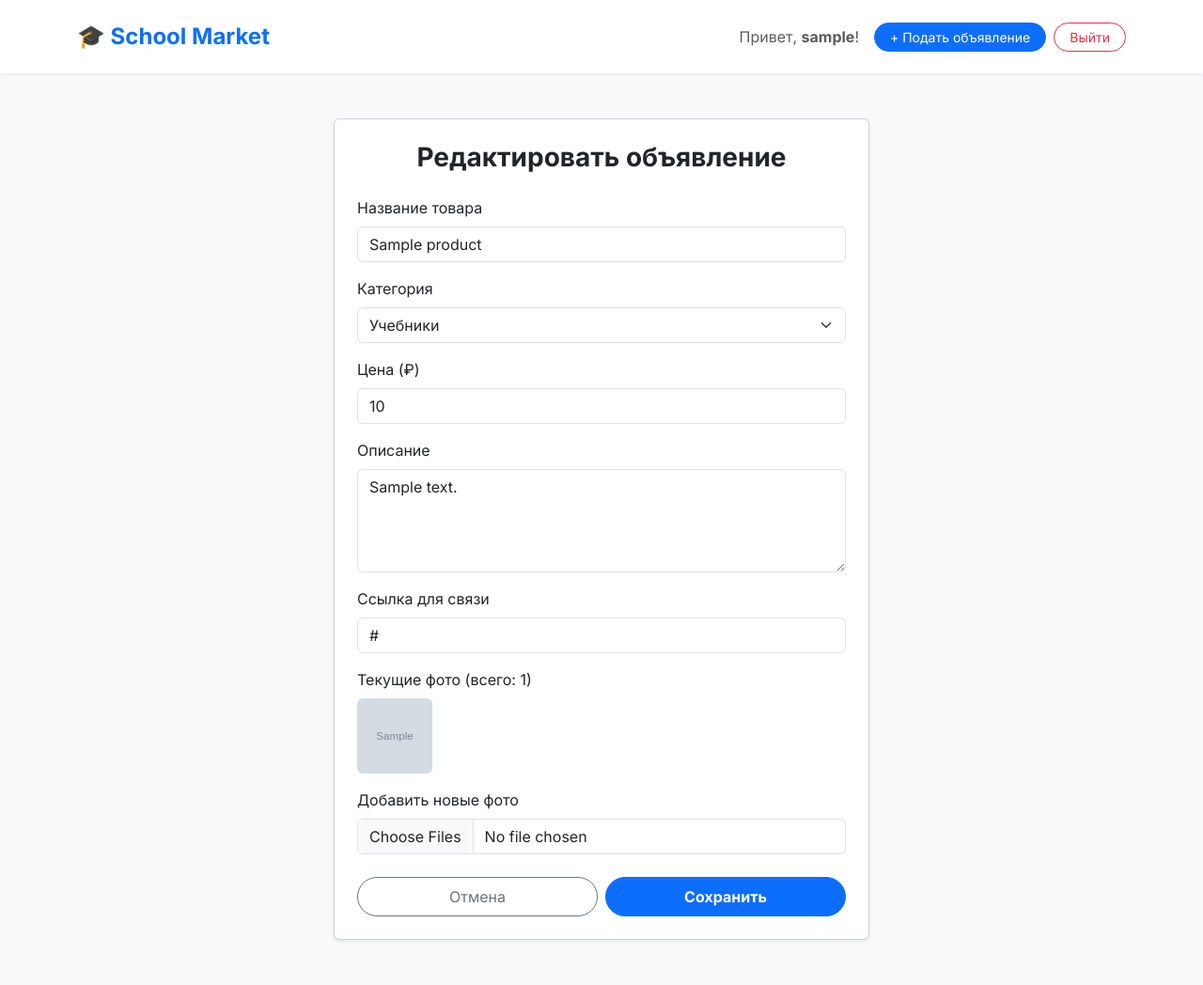
After one commit to Eleksius/UniSell, a Flask app: page /edit/1 in a window 1280 px wide. The commit adds this page. Shown: the whole page at 94% size. Run offline with Flask 3, Linux system fonts and the light colour scheme; a user stored in the database is signed in; tables that the repository leaves empty hold one stand-in row (values such as "Sample post"); grey boxes marked "Sample" are stand-in pictures.

Commit message:
added login, register and base mechanic

```diff
--- a/app.py
+++ b/app.py
@@ -1,63 +1,196 @@
 import os
-from flask import Flask, render_template, request, redirect, url_for
+from flask import Flask, render_template, request, redirect, url_for, jsonify, flash
+from flask_login import LoginManager, login_user, logout_user, login_required, current_user
+from werkzeug.security import generate_password_hash, check_password_hash
 from werkzeug.utils import secure_filename
-from models import db, Product, Category, ProductImage
+from models import db, User, Product, Category, ProductImage
 
-#база данных и само приложения
 app = Flask(__name__)
+app.config['SECRET_KEY'] = 'your_super_secret_key_123'  # Нужно для работы сессий
 app.config['SQLALCHEMY_DATABASE_URI'] = 'sqlite:///market.db'
 app.config['UPLOAD_FOLDER'] = 'static/uploads'
+
 db.init_app(app)
 
+# Настройка Flask-Login
+login_manager = LoginManager()
+login_manager.init_app(app)
+login_manager.login_view = 'login'
+
+
+@login_manager.user_loader
+def load_user(user_id):
+    return User.query.get(int(user_id))
+
+
+# --- МАРШРУТЫ АВТОРИЗАЦИИ ---
+
+@app.route('/register', methods=['GET', 'POST'])
+def register():
+    if request.method == 'POST':
+        username = request.form.get('username')
+        password = request.form.get('password')
+
+        if User.query.filter_by(username=username).first():
+            flash('Пользователь с таким логином уже существует.', 'danger')
+            return redirect(url_for('register'))
+
+        hashed_pw = generate_password_hash(password)
+        new_user = User(username=username, password_hash=hashed_pw)
+        db.session.add(new_user)
+        db.session.commit()
+        return redirect(url_for('login'))
+
+    return render_template('register.html')
+
+
+@app.route('/login', methods=['GET', 'POST'])
+def login():
+    if request.method == 'POST':
+        username = request.form.get('username')
+        password = request.form.get('password')
+
+        user = User.query.filter_by(username=username).first()
+        if user and check_password_hash(user.password_hash, password):
+            login_user(user)
+            return redirect(url_for('index'))
+
+        flash('Неверный логин или пароль.', 'danger')
+        return redirect(url_for('login'))
+
+    return render_template('login.html')
+
+
+@app.route('/logout')
+@login_required
+def logout():
+    logout_user()
+    return redirect(url_for('index'))
+
+
+# --- ОСНОВНОЙ ФУНКЦИОНАЛ ---
 
 @app.route('/')
 def index():
     category_id = request.args.get('category_id', type=int)
-
-    # Класическая фильтрация
-    if category_id:
-        products = Product.query.filter_by(category_id=category_id).all()
-    else:
-        products = Product.query.all()
-
-    categories = Category.query.all()
-    return render_template('index.html', products=products, categories=categories)
+    products = Product.query.filter_by(category_id=category_id).all() if category_id else Product.query.all()
+    return render_template('index.html', products=products, categories=Category.query.all())
 
 
 @app.route('/add', methods=['GET', 'POST'])
+@login_required  # Только залогиненные могут добавлять
 def add_product():
     if request.method == 'POST':
-        # Создаем товар
         new_product = Product(
             title=request.form['title'],
             description=request.form['description'],
             price=request.form['price'],
             contact_link=request.form['contact'],
-            category_id=request.form['category']
+            category_id=request.form['category'],
+            user_id=current_user.id  # Привязываем к текущему юзеру
         )
         db.session.add(new_product)
-        db.session.flush()  # Получаем ID товара до коммита
+        db.session.flush()
 
-        # Обработка нескольких фото
         files = request.files.getlist('photos')
         for file in files:
             if file and file.filename:
                 filename = secure_filename(file.filename)
                 file.save(os.path.join(app.config['UPLOAD_FOLDER'], filename))
-                img = ProductImage(filename=filename, product_id=new_product.id)
-                db.session.add(img)
+                db.session.add(ProductImage(filename=filename, product_id=new_product.id))
 
         db.session.commit()
         return redirect(url_for('index'))
+    return render_template('add_product.html', categories=Category.query.all())
+
+
+# --- ТРЕБОВАНИЕ: REST API ---
+# Этот эндпоинт отдает список товаров в формате JSON. Отлично подойдет и для Алисы!
+@app.route('/api/products', methods=['GET'])
+def get_products_api():
+    products = Product.query.all()
+    output = []
+    for p in products:
+        p_data = {
+            'id': p.id,
+            'title': p.title,
+            'price': p.price,
+            'description': p.description,
+            'category': p.category.name,
+            'seller': p.seller.username,
+            'images': [url_for('static', filename='uploads/' + img.filename, _external=True) for img in p.images]
+        }
+        output.append(p_data)
+    return jsonify({'products': output})
+
+
+# ==========================================
+# 4. РЕДАКТИРОВАНИЕ И УДАЛЕНИЕ ОБЪЯВЛЕНИЙ
+# ==========================================
+
+@app.route('/edit/<int:product_id>', methods=['GET', 'POST'])
+@login_required
+def edit_product(product_id):
+    # Ищем товар по ID, если не нашли — вернется ошибка 404
+    product = Product.query.get_or_404(product_id)
+
+    # Строгая проверка: является ли текущий юзер хозяином товара
+    if product.user_id != current_user.id:
+        flash('Вы не можете редактировать чужие объявления!', 'danger')
+        return redirect(url_for('index'))
+
+    if request.method == 'POST':
+        product.title = request.form.get('title')
+        product.category_id = request.form.get('category')
+        product.price = request.form.get('price', 0)
+        product.description = request.form.get('description')
+        product.contact_link = request.form.get('contact')
+
+        # Если пользователь решил догрузить еще фото
+        files = request.files.getlist('photos')
+        for file in files:
+            if file and file.filename:
+                filename = secure_filename(file.filename)
+                file.save(os.path.join(app.config['UPLOAD_FOLDER'], filename))
+                db.session.add(ProductImage(filename=filename, product_id=product.id))
+
+        db.session.commit()
+        flash('Объявление успешно обновлено!', 'success')
+        return redirect(url_for('index'))
 
     categories = Category.query.all()
-    return render_template('add_product.html', categories=categories)
+    return render_template('edit_product.html', product=product, categories=categories)
+
+
+@app.route('/delete/<int:product_id>', methods=['POST', 'GET'])
+@login_required
+def delete_product(product_id):
+    product = Product.query.get_or_404(product_id)
+
+    # Проверка прав
+    if product.user_id != current_user.id:
+        flash('Вы не можете удалить чужое объявление!', 'danger')
+        return redirect(url_for('index'))
+
+    # Удаляем файлы картинок с жесткого диска сервера, чтобы не забивать место
+    for img in product.images:
+        try:
+            os.remove(os.path.join(app.config['UPLOAD_FOLDER'], img.filename))
+        except FileNotFoundError:
+            pass  # Если файла физически нет, просто идем дальше
+        db.session.delete(img)
+
+    # Удаляем сам товар из базы
+    db.session.delete(product)
+    db.session.commit()
+
+    flash('Объявление успешно удалено.', 'success')
+    return redirect(url_for('index'))
 
 
 if __name__ == '__main__':
     with app.app_context():
         db.create_all()
-        # Добавим категории для теста, если их нет
         if not Category.query.first():
             db.session.add_all([Category(name="Учебники"), Category(name="Техника"), Category(name="Спорт")])
             db.session.commit()
--- a/templates/base.html
+++ b/templates/base.html
@@ -3,14 +3,18 @@
 <head>
     <meta charset="UTF-8">
     <meta name="viewport" content="width=device-width, initial-scale=1.0">
-    <title>Student Market</title>
-    <!-- Bootstrap 5 CSS -->
+    <title>Школьный Маркетплейс</title>
     <link href="https://cdn.jsdelivr.net/npm/bootstrap@5.3.0/dist/css/bootstrap.min.css" rel="stylesheet">
-    <!-- Google Fonts -->
-    <link href="https://fonts.googleapis.com/css2?family=Inter:wght@400;600&display=swap" rel="stylesheet">
+    <link href="https://fonts.googleapis.com/css2?family=Inter:wght@400;600;700&display=swap" rel="stylesheet">
     <style>
-        body { font-family: 'Inter', sans-serif; background-color: #f8f9fa; }
-        .navbar { background-color: #fff; box-shadow: 0 2px 4px rgba(0,0,0,0.05); }
+        body {
+            font-family: 'Inter', sans-serif;
+            background-color: #f8f9fa;
+        }
+        .navbar {
+            background-color: #ffffff;
+            box-shadow: 0 2px 4px rgba(0,0,0,0.05);
+        }
         .product-card {
             border: none;
             border-radius: 12px;
@@ -19,27 +23,29 @@
         }
         .product-card:hover {
             transform: translateY(-5px);
-            box-shadow: 0 10px 20px rgba(0,0,0,0.1);
+            box-shadow: 0 10px 20px rgba(0,0,0,0.08);
         }
         .category-chip {
             text-decoration: none;
-            padding: 8px 16px;
+            padding: 8px 18px;
             border-radius: 20px;
-            background: #fff;
-            color: #555;
+            background: #ffffff;
+            color: #555555;
             margin-right: 8px;
-            border: 1px solid #ddd;
+            border: 1px solid #dee2e6;
             transition: all 0.2s;
+            font-weight: 600;
+            font-size: 0.9rem;
         }
         .category-chip:hover, .category-chip.active {
             background: #0d6efd;
-            color: #fff;
+            color: #ffffff;
             border-color: #0d6efd;
         }
         .img-container {
-            height: 200px;
+            height: 220px;
             overflow: hidden;
-            background: #eee;
+            background: #e9ecef;
         }
         .img-container img {
             width: 100%;
@@ -49,17 +55,28 @@
     </style>
 </head>
 <body>
-    <nav class="navbar navbar-expand-lg navbar-light mb-4">
+
+    <nav class="navbar navbar-expand-lg navbar-light mb-4 py-3">
         <div class="container">
-            <a class="navbar-brand fw-bold" href="/">🎓 Student Market</a>
-            <div class="ms-auto">
-                <a href="/add" class="btn btn-primary btn-sm">+ Подать объявление</a>
+            <a class="navbar-brand fw-bold fs-4 text-primary" href="/">🎓 School Market</a>
+
+            <div class="ms-auto d-flex align-items-center">
+                {% if current_user.is_authenticated %}
+                    <span class="me-3 text-muted d-none d-sm-inline">Привет, <strong>{{ current_user.username }}</strong>!</span>
+                    <a href="/add" class="btn btn-primary btn-sm rounded-pill px-3 me-2">+ Подать объявление</a>
+                    <a href="/logout" class="btn btn-outline-danger btn-sm rounded-pill px-3">Выйти</a>
+                {% else %}
+                    <a href="/login" class="btn btn-outline-primary btn-sm rounded-pill px-3 me-2">Войти</a>
+                    <a href="/register" class="btn btn-primary btn-sm rounded-pill px-3">Регистрация</a>
+                {% endif %}
             </div>
         </div>
     </nav>
 
-    <div class="container">
+    <div class="container mb-5">
         {% block content %}{% endblock %}
     </div>
+
+    <script src="https://cdn.jsdelivr.net/npm/bootstrap@5.3.0/dist/js/bootstrap.bundle.min.js"></script>
 </body>
 </html>
--- /dev/null
+++ b/templates/edit_product.html
@@ -0,0 +1,60 @@
+{% extends 'base.html' %}
+{% block content %}
+<div class="row justify-content-center">
+    <div class="col-md-6 card p-4 shadow-sm mt-4">
+        <h3 class="text-center fw-bold mb-4">Редактировать объявление</h3>
+
+        <form method="POST" enctype="multipart/form-data">
+            <div class="mb-3">
+                <label class="form-label fw-600">Название товара</label>
+                <input type="text" name="title" class="form-control" value="{{ product.title }}" required>
+            </div>
+
+            <div class="mb-3">
+                <label class="form-label fw-600">Категория</label>
+                <select name="category" class="form-select" required>
+                    {% for cat in categories %}
+                        <option value="{{ cat.id }}" {% if cat.id == product.category_id %}selected{% endif %}>
+                            {{ cat.name }}
+                        </option>
+                    {% endfor %}
+                </select>
+            </div>
+
+            <div class="mb-3">
+                <label class="form-label fw-600">Цена (₽)</label>
+                <input type="number" name="price" class="form-control" value="{{ product.price }}" min="0" required>
+            </div>
+
+            <div class="mb-3">
+                <label class="form-label fw-600">Описание</label>
+                <textarea name="description" class="form-control" rows="4" required>{{ product.description }}</textarea>
+            </div>
+
+            <div class="mb-3">
+                <label class="form-label fw-600">Ссылка для связи</label>
+                <input type="text" name="contact" class="form-control" value="{{ product.contact_link }}" required>
+            </div>
+
+            <div class="mb-3">
+                <label class="form-label d-block fw-600">Текущие фото (всего: {{ product.images|length }})</label>
+                <div class="d-flex gap-2 flex-wrap">
+                    {% for img in product.images %}
+                        <img src="{{ url_for('static', filename='uploads/' + img.filename) }}" class="rounded" width="80" height="80" style="object-fit: cover;">
+                    {% endfor %}
+                </div>
+            </div>
+
+            <div class="mb-4">
+                <label class="form-label fw-600">Добавить новые фото</label>
+                <input type="file" name="photos" class="form-control" multiple accept="image/*">
+            </div>
+
+            <div class="d-flex gap-2">
+                <a href="/" class="btn btn-outline-secondary w-50 py-2 rounded-pill">Отмена</a>
+                <button type="submit" class="btn btn-primary w-50 py-2 rounded-pill fw-bold">Сохранить</button>
+            </div>
+        </form>
+    </div>
+</div>
+{% endblock %}
```
Also changed, not shown: models.py (+9 -1 lines), templates/add_product.html (+50 -0 lines), templates/index.html (+34 -7 lines), templates/login.html (added, +31 -0 lines), templates/register.html (added, +29 -0 lines).
